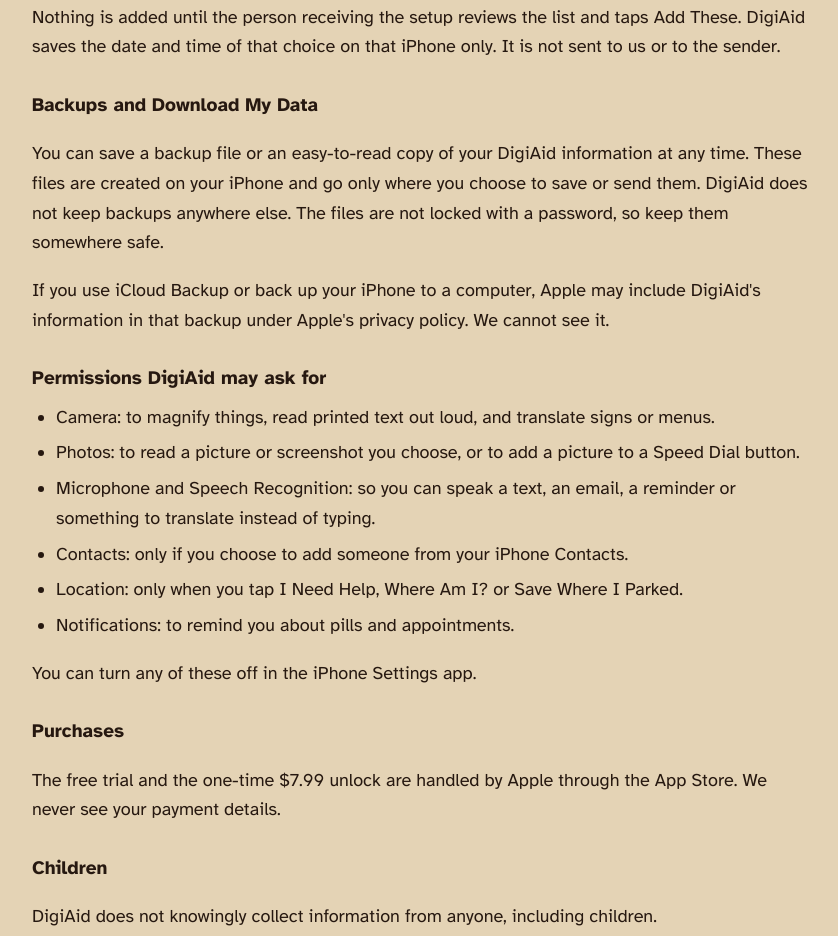
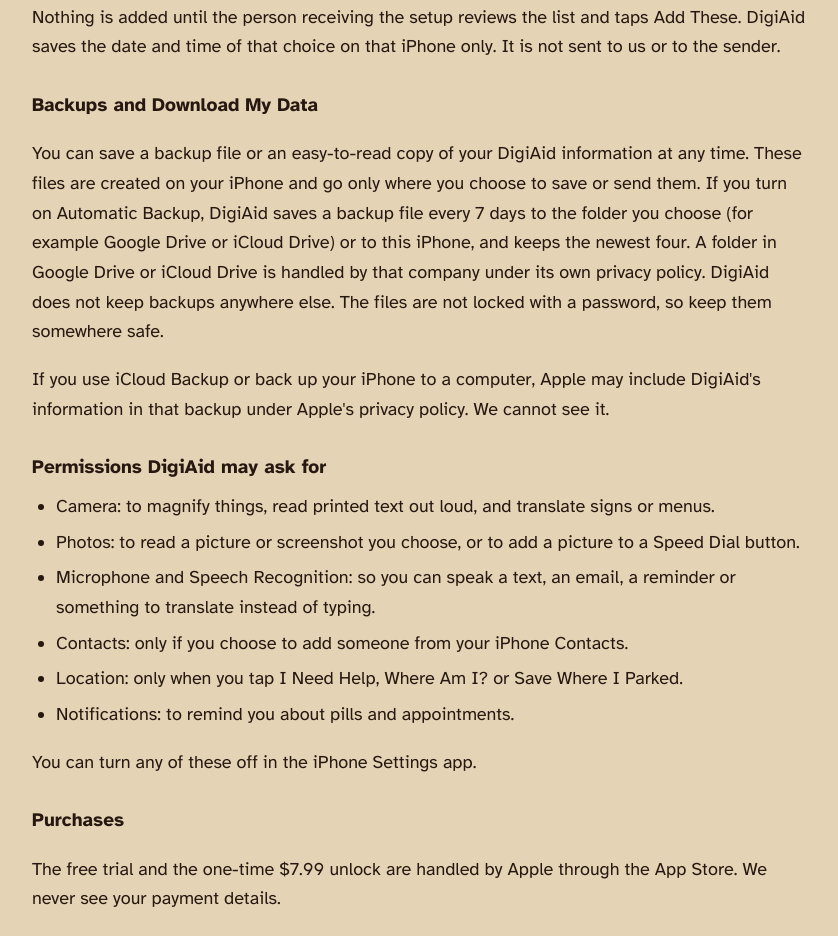
Before and after one commit to jin81cr-arch/pnwmakingthings-site, a plain HTML site: page digiaid/index.html in a window 1280 px wide. Shown: the part 2625-3561 px from the top of the page, without its empty margins (220-1058 px from the left). Drawn offline with Linux system fonts and the light colour scheme.

Commit message:
Update index.html

```diff
--- a/digiaid/index.html
+++ b/digiaid/index.html
@@ -56,7 +56,7 @@
 <h3>Agreement record</h3>
 <p>Nothing is added until the person receiving the setup reviews the list and taps Add These. DigiAid saves the date and time of that choice on that iPhone only. It is not sent to us or to the sender.</p>
 <h3>Backups and Download My Data</h3>
-<p>You can save a backup file or an easy-to-read copy of your DigiAid information at any time. These files are created on your iPhone and go only where you choose to save or send them. DigiAid does not keep backups anywhere else. The files are not locked with a password, so keep them somewhere safe.</p>
+<p>You can save a backup file or an easy-to-read copy of your DigiAid information at any time. These files are created on your iPhone and go only where you choose to save or send them. If you turn on Automatic Backup, DigiAid saves a backup file every 7 days to the folder you choose (for example Google Drive or iCloud Drive) or to this iPhone, and keeps the newest four. A folder in Google Drive or iCloud Drive is handled by that company under its own privacy policy. DigiAid does not keep backups anywhere else. The files are not locked with a password, so keep them somewhere safe.</p>
 <p>If you use iCloud Backup or back up your iPhone to a computer, Apple may include DigiAid's information in that backup under Apple's privacy policy. We cannot see it.</p>
 <h3>Permissions DigiAid may ask for</h3>
 <ul>
```
